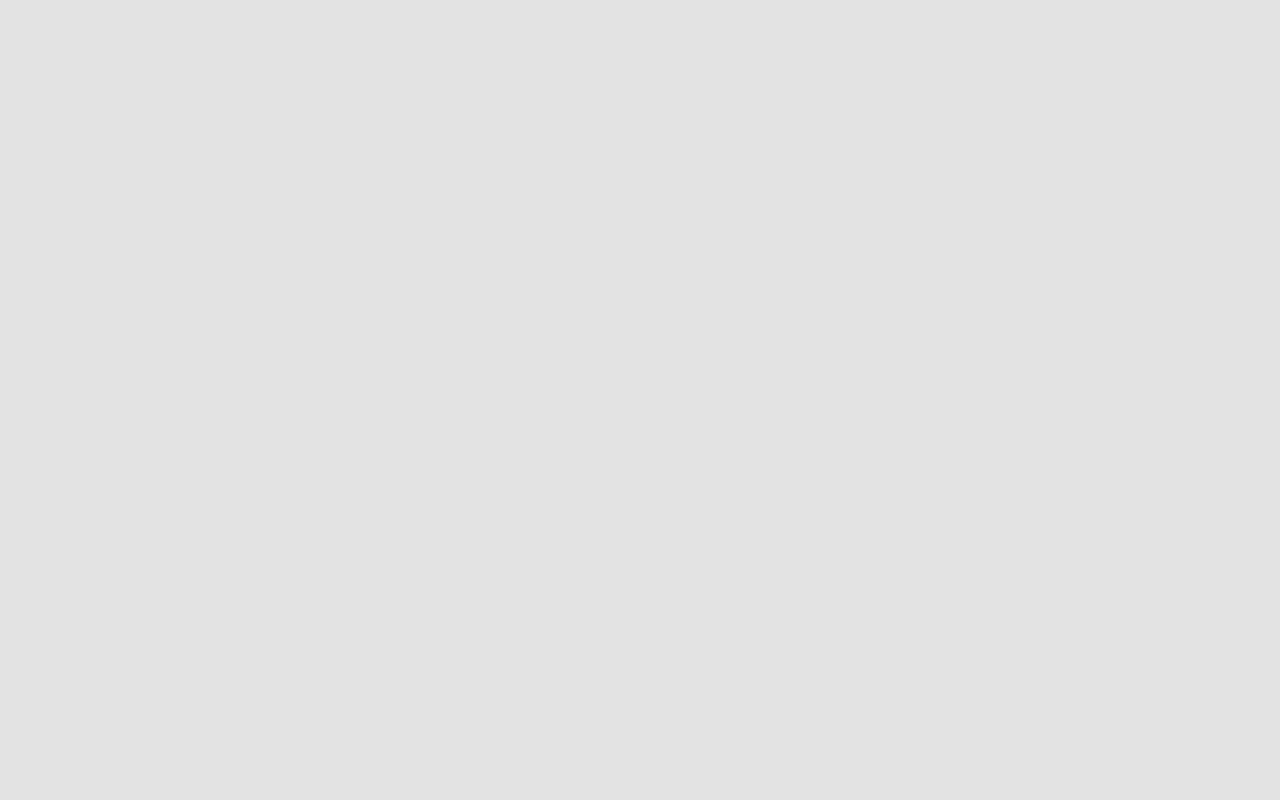
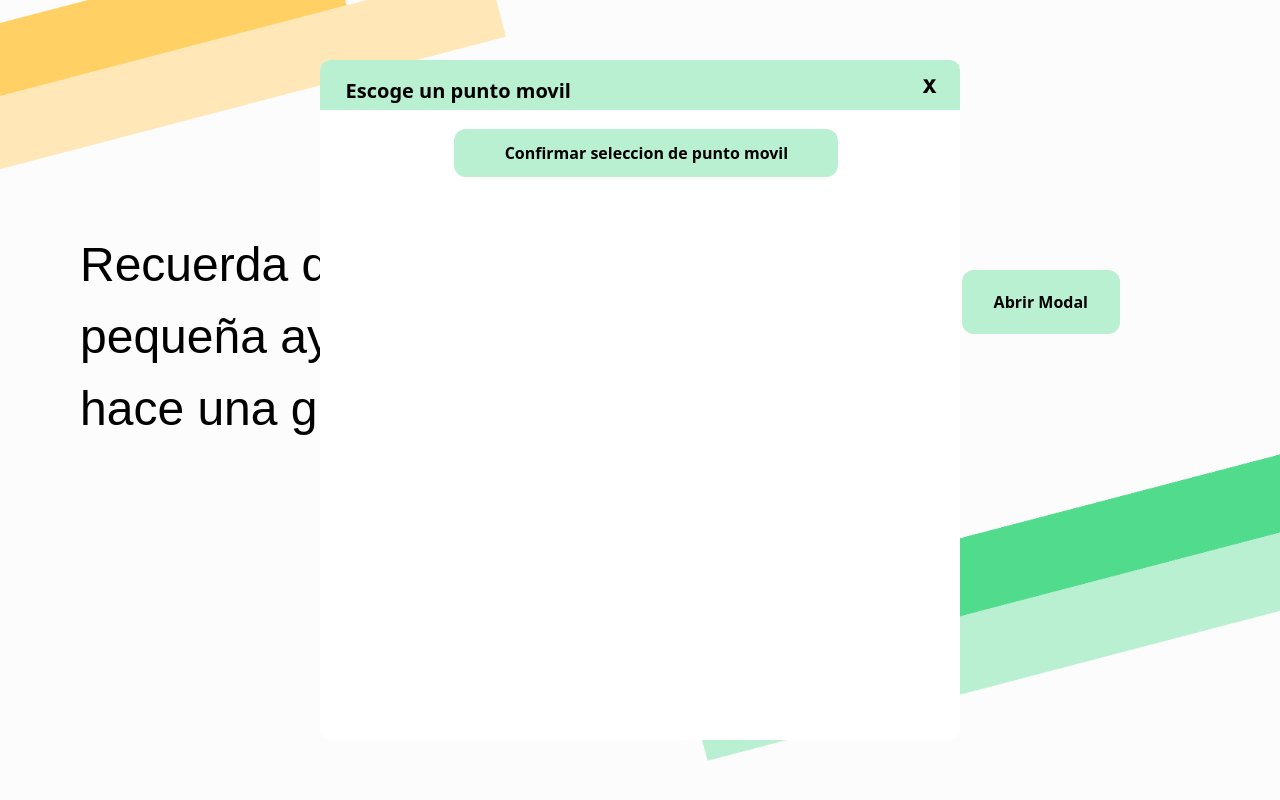
Before and after one commit to DevSolutionsCo/UxerSii, a React (Vite) app in the folder uxersii/: page /main/donaciones in a window 1280 px wide. Before the commit this address had no page. Built offline with nearby package versions, Linux system fonts and the light colour scheme.

Commit message:
don v 1.1

```diff
--- a/uxersii/src/App.tsx
+++ b/uxersii/src/App.tsx
@@ -22,7 +22,7 @@ function App() {
           <Route path="/pruebasBack/:id" element={<PruebasBackForm />} />
           <Route path="/pruebaSignUp" element={<PruebasSignUp />} />
           <Route path="/pruebaSignUp/:id" element={<PruebasSignUp />} />
-          <Route path="/donaciones" element={<Donacion/>}/>
+          <Route path="/main/donaciones" element={<Donacion/>}/>
         </Routes>
       </BrowserRouter>
     </>
--- /dev/null
+++ b/uxersii/src/components/Donacion/Donacion.css
@@ -0,0 +1,26 @@
+body{
+    background-image: url(../../assets/bg-linespt1.png), url(../../assets/bg-linespt2.png);
+    background-repeat: no-repeat;
+    background-size: 850px;
+    background-position-x: 160%, -80%;
+    background-position-y: -119%, 60% ;
+    transition: background-size 0.5s ease;
+    display: flex;
+    flex-direction: column;
+    background-color: rgb(252, 252, 252);
+}
+.content{
+    display: flex;
+    flex-direction: row;
+    align-items: center;
+    justify-content: space-between;
+    margin-right: 10rem;
+    margin-left: 5rem;
+}
+.texto{
+    margin-top: 22%;
+}
+.text-emot{
+    font-family: 'Nunito', sans-serif;
+    font-size: xxx-large;
+}
--- a/uxersii/src/components/Donacion/Donacion.tsx
+++ b/uxersii/src/components/Donacion/Donacion.tsx
@@ -1,13 +1,22 @@
-import Popup from "../Popups/Popup";
+ import Popup from '../Popups/Popup';
+import "./Donacion.css";
+
 
 function Donacion() {
   return (
-    <div>
-      <Popup
-        titulo="Escoge un punto movil"
-        texbtn="Confirmar seleccion de punto movil"
-      >
-      </Popup>
+    <div className="content">
+      <div className="texto">
+        <p className="text-emot">
+          Recuerda que una <br /> pequeña ayuda <br /> hace una gran diferecia{" "}
+        </p>
+      </div>
+      <div>
+        <Popup
+              titulo="Escoge un punto movil"
+              texbtn="Confirmar seleccion de punto movil"
+            ></Popup>
+      </div>
+
     </div>
   );
 }
--- a/uxersii/src/components/Popups/Popup.tsx
+++ b/uxersii/src/components/Popups/Popup.tsx
@@ -15,15 +15,16 @@ function Popup(props: Props) {
     console.log(`El modal está ${modalAbierto ? "abierto" : "cerrado"}`);
   }, [modalAbierto]);
 
-  // const abrirModal = () => {
-  //   setModalAbierto(true);
-  // };
+  const abrirModal = () => {
+     setModalAbierto(true);
+   };
 
   const cerrarModal = () => {
     setModalAbierto(false);
   };
   return (
-    <div>
+    <>
+      <button className="btn-ope px-8 py-5 relative rounded-xl font-bold text-black w-full" onClick={abrirModal}>Abrir Modal</button>
       {modalAbierto && (
         <div className="popup" id="abrir-pop">
           <div className="nav-popup font-bold">
@@ -31,7 +32,9 @@ function Popup(props: Props) {
               <p className="titulo-popup">{props.titulo}</p>
             </div>
             <div className="btn-exit">
-          <button className="exit font-mono" onClick={cerrarModal}>x</button>
+              <button className="exit font-mono" onClick={cerrarModal}>
+                x
+              </button>
             </div>
           </div>
           {props.children}
@@ -42,7 +45,7 @@ function Popup(props: Props) {
           </div>
         </div>
       )}
-    </div>
+    </>
   );
 }
 
--- a/uxersii/src/components/Popups/styleepopup.css
+++ b/uxersii/src/components/Popups/styleepopup.css
@@ -1,6 +1,3 @@
-body{
-    background-color: rgba(67, 67, 67, 0.146);
-}
 
 .popup{
     display: block;
@@ -50,3 +47,8 @@ body{
     margin-left: 21%;
     background-color:#B9F0D1 ;
 }
+.btn-ope{
+    margin-top: 100%;
+    min-width:60%;
+    background-color:#B9F0D1 ;
+}
```
Also changed, not shown: uxersii/src/assets/bg-linespt1.png (added), uxersii/src/assets/bg-linespt2.png (added). Lines whose indentation alone changed are shown as unchanged.
